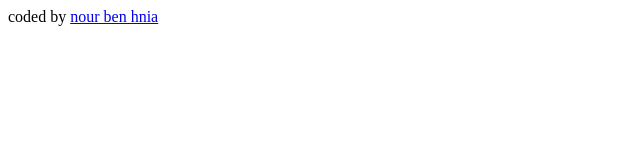
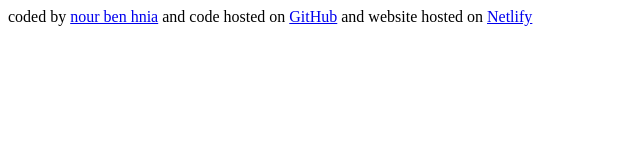
Before and after one commit to nou619/week-7-shecodes, a plain HTML site: page index.html in a window 1280 px wide. Shown: the whole page, without its empty margins (0-640 px from the left). Drawn offline with Linux system fonts and the light colour scheme.

Commit message:
added links to the footer

```diff
--- a/index.html
+++ b/index.html
@@ -11,6 +11,8 @@
 
     <footer>
         coded by <a href="https://www.shecodes.io/graduates/174845-nour-ben-hnia" target="_blank">nour ben hnia</a>
+        and code hosted on <a href="https://github.com/nou619/week-7-shecodes" target="_blank">GitHub</a>
+        and website hosted on <a href="https://week7shecodesplusweatherapp.netlify.app/">Netlify</a>
     </footer>
 
     <script src="main.js"></script>
```
